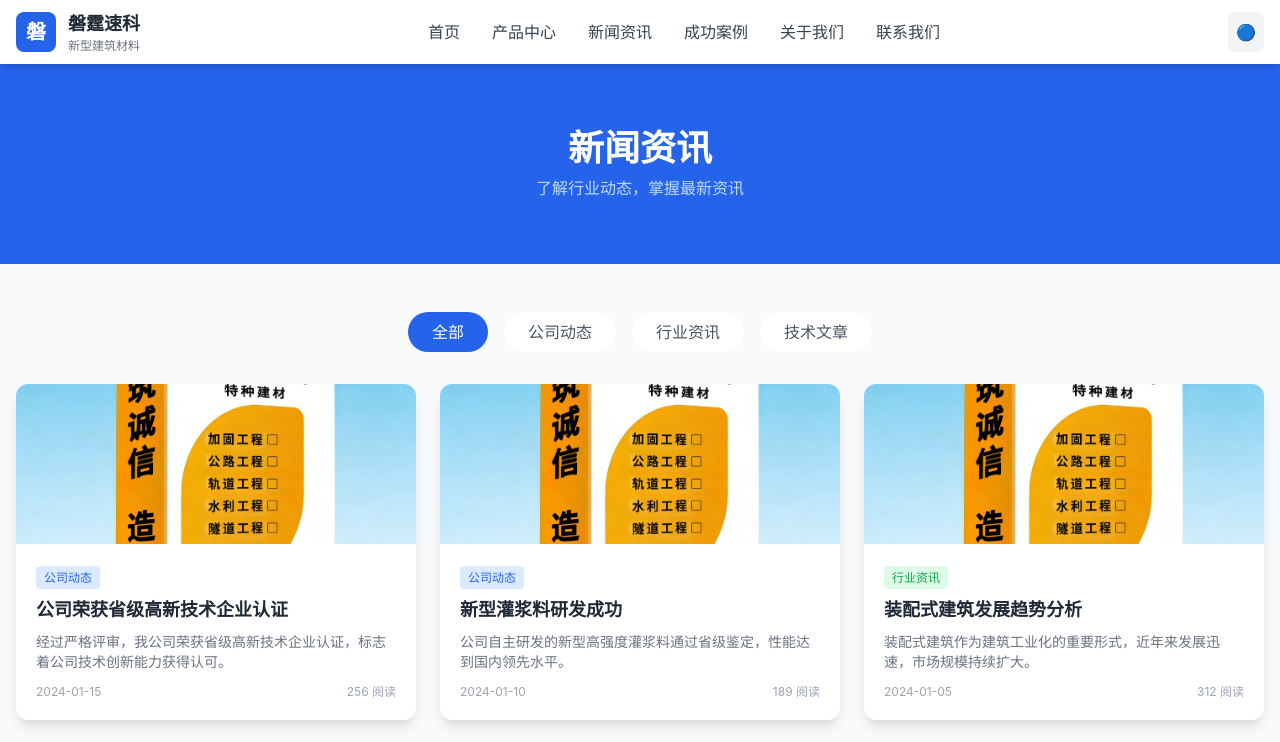
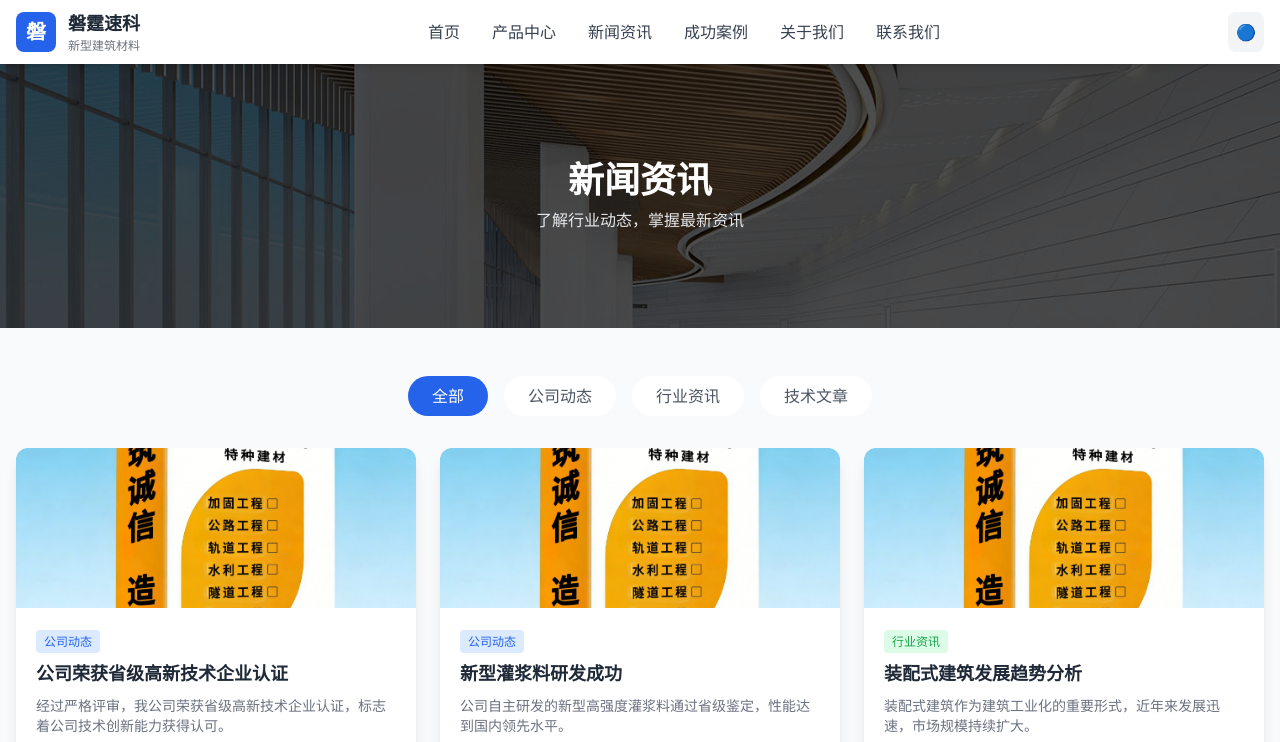
Before and after one commit to demperor888-ai/panting, a Next.js app: page /news in a window 1280 px wide. Shown: the top 742 px of the page. Built offline with nearby package versions, Linux system fonts and the light colour scheme.

Commit message:
新闻/案例/关于/联系我们Banner添加背景图

```diff
--- a/src/app/about/page.tsx
+++ b/src/app/about/page.tsx
@@ -4,10 +4,11 @@ export default function AboutPage() {
   return (
     <div className="min-h-screen bg-gray-50">
       {/* 顶部Banner */}
-      <div className="bg-primary-600 text-white py-16">
-        <div className="max-w-7xl mx-auto px-4 text-center">
+      <div className="relative text-white py-24 bg-cover bg-center" style={{ backgroundImage: `url('/images/banners/bg-1.jpg')` }}>
+        <div className="absolute inset-0 bg-black/50"></div>
+        <div className="relative max-w-7xl mx-auto px-4 text-center">
           <h1 className="text-4xl font-bold">关于我们</h1>
-          <p className="mt-2 text-primary-200">About Us</p>
+          <p className="mt-2 text-gray-200">About Us</p>
         </div>
       </div>
 
--- a/src/app/cases/page.tsx
+++ b/src/app/cases/page.tsx
@@ -5,10 +5,11 @@ export default function CasesPage() {
   return (
     <div className="min-h-screen bg-gray-50">
       {/* 顶部Banner */}
-      <div className="bg-primary-600 text-white py-16">
-        <div className="max-w-7xl mx-auto px-4 text-center">
+      <div className="relative text-white py-24 bg-cover bg-center" style={{ backgroundImage: `url('/images/banners/bg-1.jpg')` }}>
+        <div className="absolute inset-0 bg-black/50"></div>
+        <div className="relative max-w-7xl mx-auto px-4 text-center">
           <h1 className="text-4xl font-bold">成功案例</h1>
-          <p className="mt-2 text-primary-200">专业服务，品质见证</p>
+          <p className="mt-2 text-gray-200">专业服务，品质见证</p>
         </div>
       </div>
 
--- a/src/app/contact/page.tsx
+++ b/src/app/contact/page.tsx
@@ -24,10 +24,11 @@ export default function ContactPage() {
   return (
     <div className="min-h-screen bg-gray-50">
       {/* 顶部Banner */}
-      <div className="bg-primary-600 text-white py-16">
-        <div className="max-w-7xl mx-auto px-4 text-center">
+      <div className="relative text-white py-24 bg-cover bg-center" style={{ backgroundImage: `url('/images/banners/bg-1.jpg')` }}>
+        <div className="absolute inset-0 bg-black/50"></div>
+        <div className="relative max-w-7xl mx-auto px-4 text-center">
           <h1 className="text-4xl font-bold">联系我们</h1>
-          <p className="mt-2 text-primary-200">Contact Us</p>
+          <p className="mt-2 text-gray-200">Contact Us</p>
         </div>
       </div>
 
--- a/src/app/news/page.tsx
+++ b/src/app/news/page.tsx
@@ -16,10 +16,11 @@ export default function NewsPage() {
   return (
     <div className="min-h-screen bg-gray-50">
       {/* 顶部Banner */}
-      <div className="bg-primary-600 text-white py-16">
-        <div className="max-w-7xl mx-auto px-4 text-center">
+      <div className="relative text-white py-24 bg-cover bg-center" style={{ backgroundImage: `url('/images/banners/bg-1.jpg')` }}>
+        <div className="absolute inset-0 bg-black/50"></div>
+        <div className="relative max-w-7xl mx-auto px-4 text-center">
           <h1 className="text-4xl font-bold">新闻资讯</h1>
-          <p className="mt-2 text-primary-200">了解行业动态，掌握最新资讯</p>
+          <p className="mt-2 text-gray-200">了解行业动态，掌握最新资讯</p>
         </div>
       </div>
 
```
